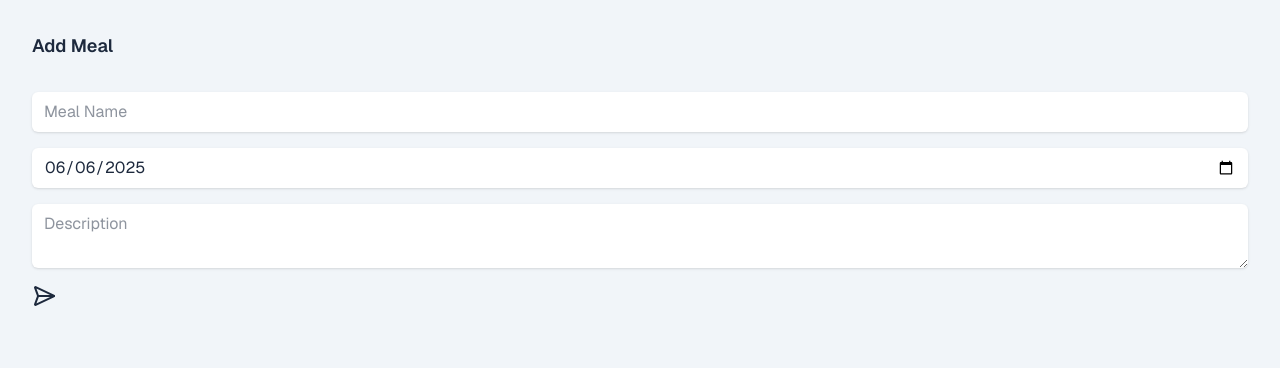
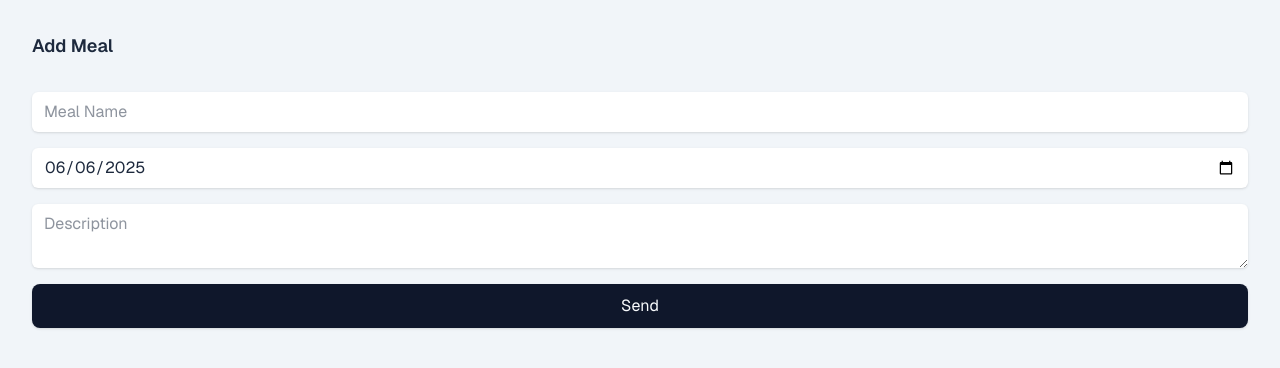
Before and after one commit to jymele/foodapp, a Next.js app: page /addmeal in a window 1280 px wide. Shown: the top 368 px of the page. Built offline with nearby package versions, Linux system fonts and the light colour scheme; no server answers; sample sign-in values are in the browser's storage.

Commit message:
Refactor AddMealPage form inputs for improved accessibility and styling

```diff
--- a/app/addmeal/page.tsx
+++ b/app/addmeal/page.tsx
@@ -17,11 +17,16 @@ export default async function AddMealPage() {
     <div className="page">
       <Form action={submitMeal} className="flex flex-col gap-4 p-4">
         <h1 className="text-lg font-semibold mb-4">Add Meal</h1>
-        <input name="meal-name" placeholder="Meal Name" className="input" />
+        <input
+          name="meal-name"
+          placeholder="Meal Name"
+          className="input"
+          required
+        />
         <input
           type="date"
           name="date"
-          className="input"
+          className="input w-full"
           defaultValue={new Date().toLocaleDateString(
             appSettings.defaultLanguage
           )}
@@ -37,8 +42,8 @@ export default async function AddMealPage() {
           placeholder="Description"
           className="input"
         />
-        <SubmitButton>
-          <SendHorizontal />
+        <SubmitButton classes="px-3.5 py-2.5 rounded-lg shadow-sm bg-slate-900 text-slate-50 flex items-center gap-2 justify-center hover:bg-slate-700 disabled:bg-slate-500">
+          <div>Send</div>
         </SubmitButton>
       </Form>
     </div>
```
